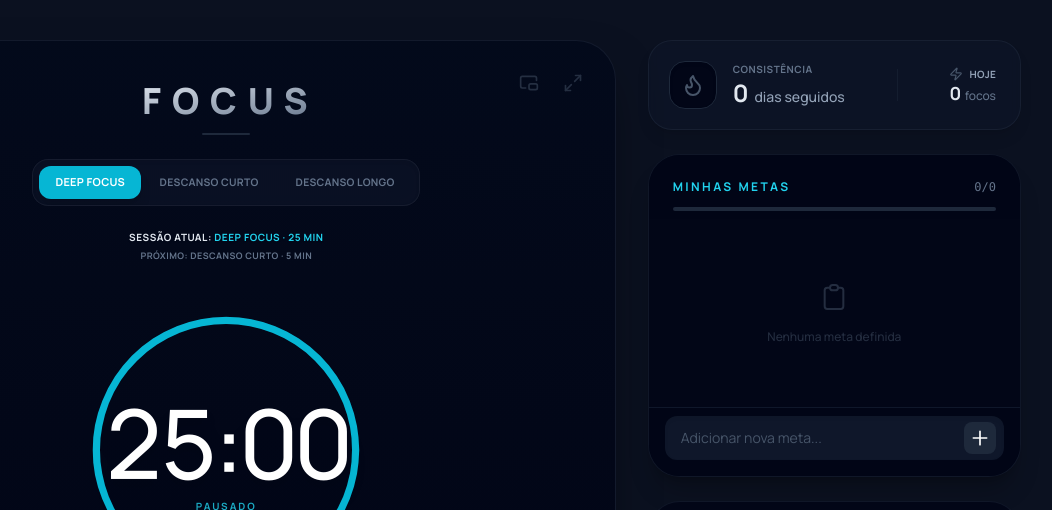
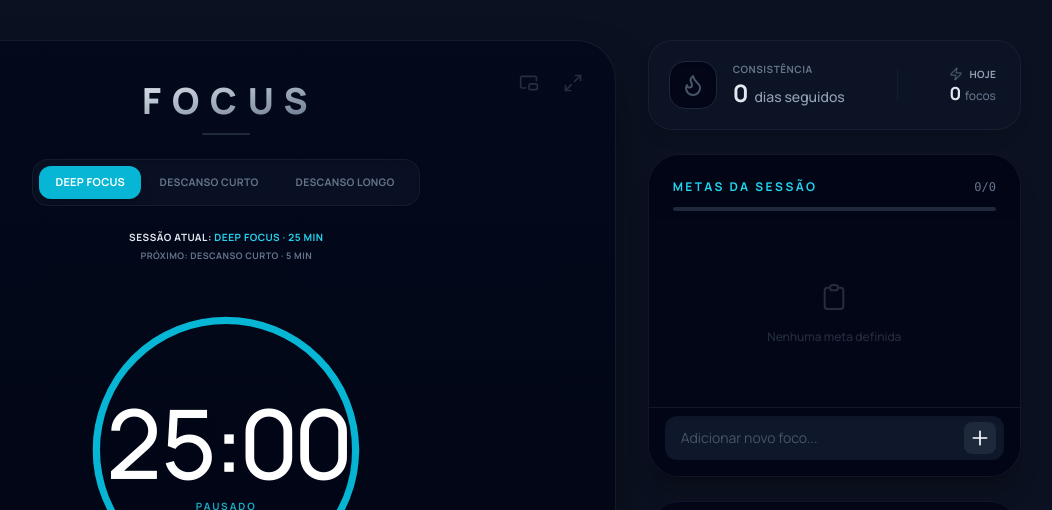
Before and after one commit to lucasemanuelcrc/devfocus, a Next.js app in the folder focus/: page / in a window 1280 px wide. Shown: the top 510 px of the page, without its empty margins (211-1263 px from the left). Built offline with nearby package versions, Linux system fonts and the light colour scheme.

Commit message:
alterações minimas em textos

```diff
--- a/focus/src/components/GoalsCard.tsx
+++ b/focus/src/components/GoalsCard.tsx
@@ -85,7 +85,7 @@ export default function GoalsCard() {
       <div className="p-6 pb-2 shrink-0 z-10 bg-slate-950/95 backdrop-blur-sm">
         <div className="flex justify-between items-end mb-3">
           <h2 className={`text-xs font-bold tracking-[0.2em] uppercase transition-colors duration-500 ${colors.accent}`}>
-            Minhas Metas
+            Metas da Sessão
           </h2>
           <span className="text-xs font-mono text-slate-500">
             {completedGoals}/{totalGoals}
@@ -156,7 +156,7 @@ export default function GoalsCard() {
             type="text"
             value={inputValue}
             onChange={(e) => setInputValue(e.target.value)}
-            placeholder="Adicionar nova meta..."
+            placeholder="Adicionar novo foco..."
             className="w-full pl-4 pr-12 py-3 bg-slate-900 rounded-xl text-sm text-slate-200 placeholder-slate-600 focus:outline-none focus:ring-1 focus:ring-slate-700 transition-all shadow-inner"
           />
           <button
--- a/focus/src/components/TimerCard.tsx
+++ b/focus/src/components/TimerCard.tsx
@@ -365,7 +365,7 @@ export default function TimerCard({ isZenMode = false, onToggleZen }: TimerCardP
                   {formatTime(timeLeft)}
                 </span>
                 <span className={`text-[10px] font-bold tracking-[0.2em] uppercase mt-2 opacity-80 transition-colors duration-500 ${theme.text}`}>
-                  {isCompleted ? 'CONCLUÍDO' : (isRunning ? 'Em fluxo' : 'Pausado')}
+                  {isCompleted ? 'CONCLUÍDO' : (isRunning ? 'Em andamento' : 'Pausado')}
                 </span>
               </div>
             </div>
```
